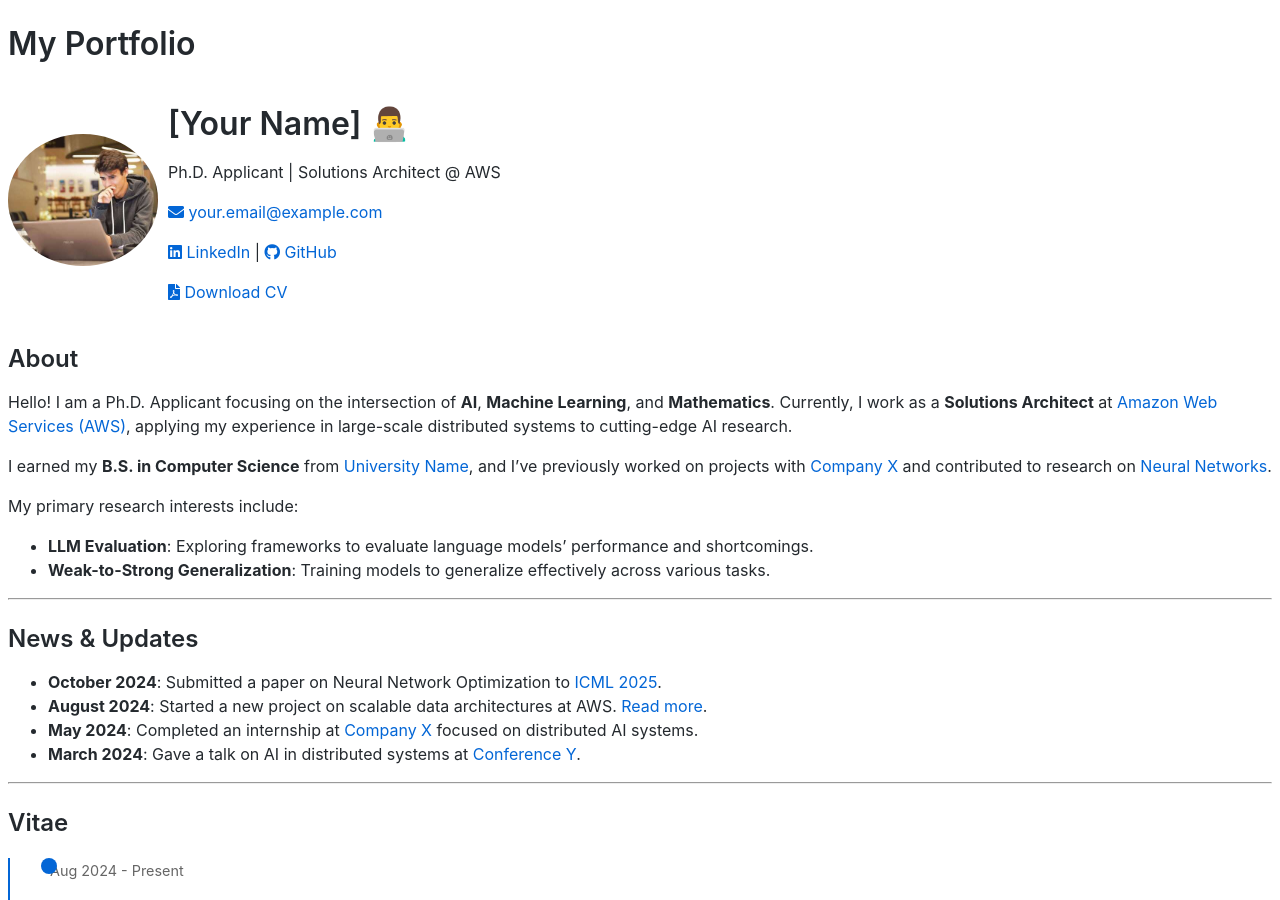
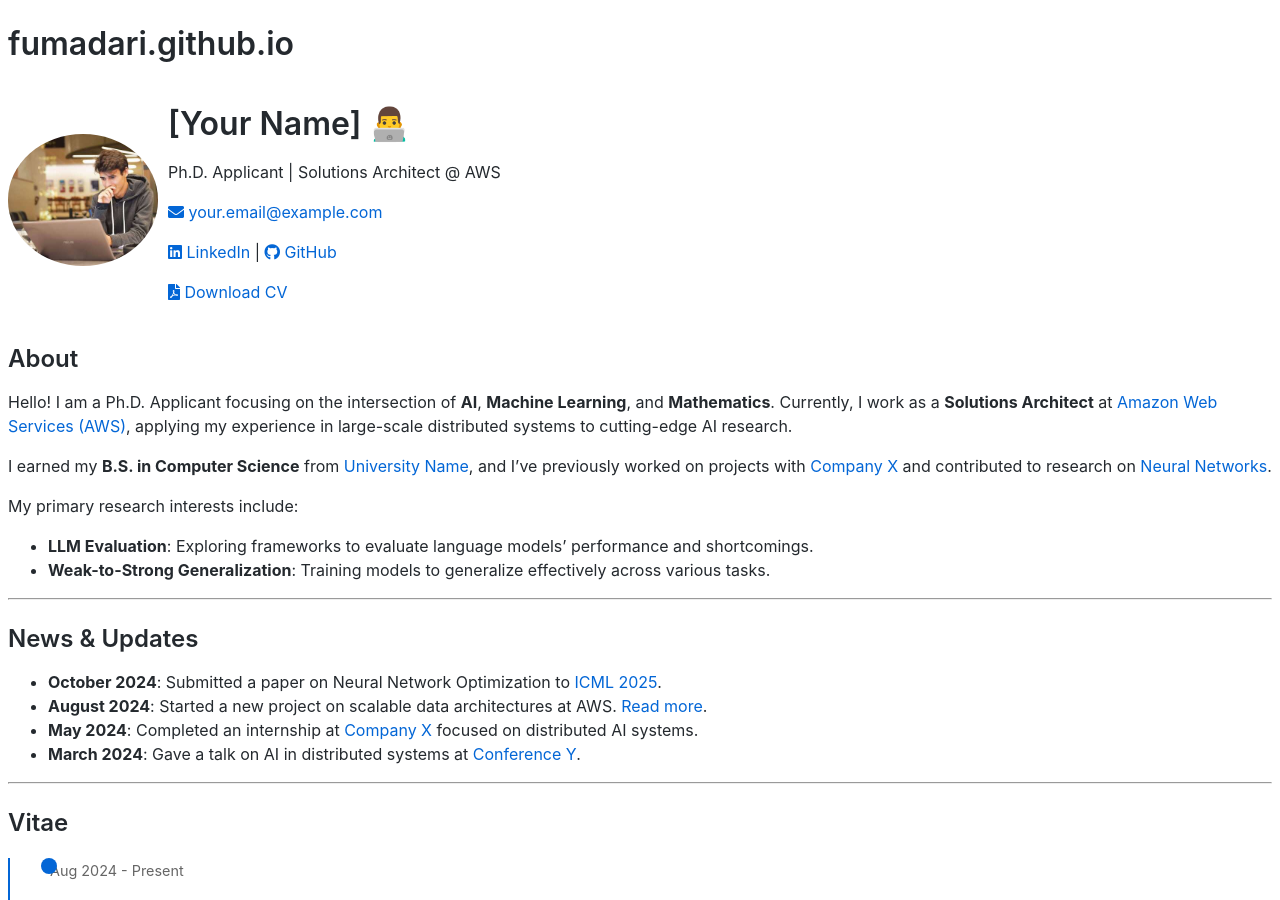
Before and after one commit to fumadari/fumadari.github.io, a Jekyll site: the page built from index.md, in a window 1280 px wide and 900 px high. Built offline with Jekyll 4.4.1, drawn with Linux system fonts in a browser that asks for light colours.

Commit message:
Update _config.yml

```diff
--- a/_config.yml
+++ b/_config.yml
@@ -1,4 +1 @@
 theme: jekyll-theme-minimal
-
-title: "My Portfolio"
-description: "Showcasing my research, projects, and interests."
```
